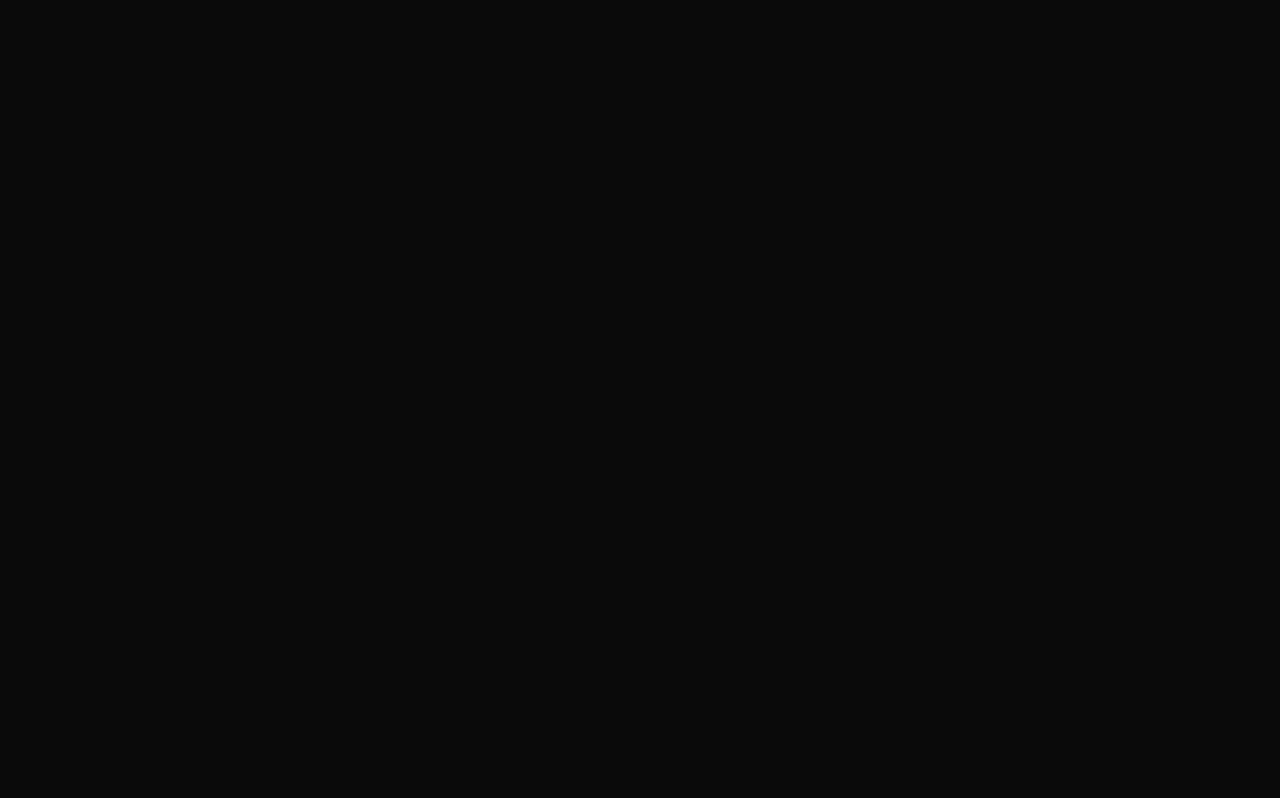
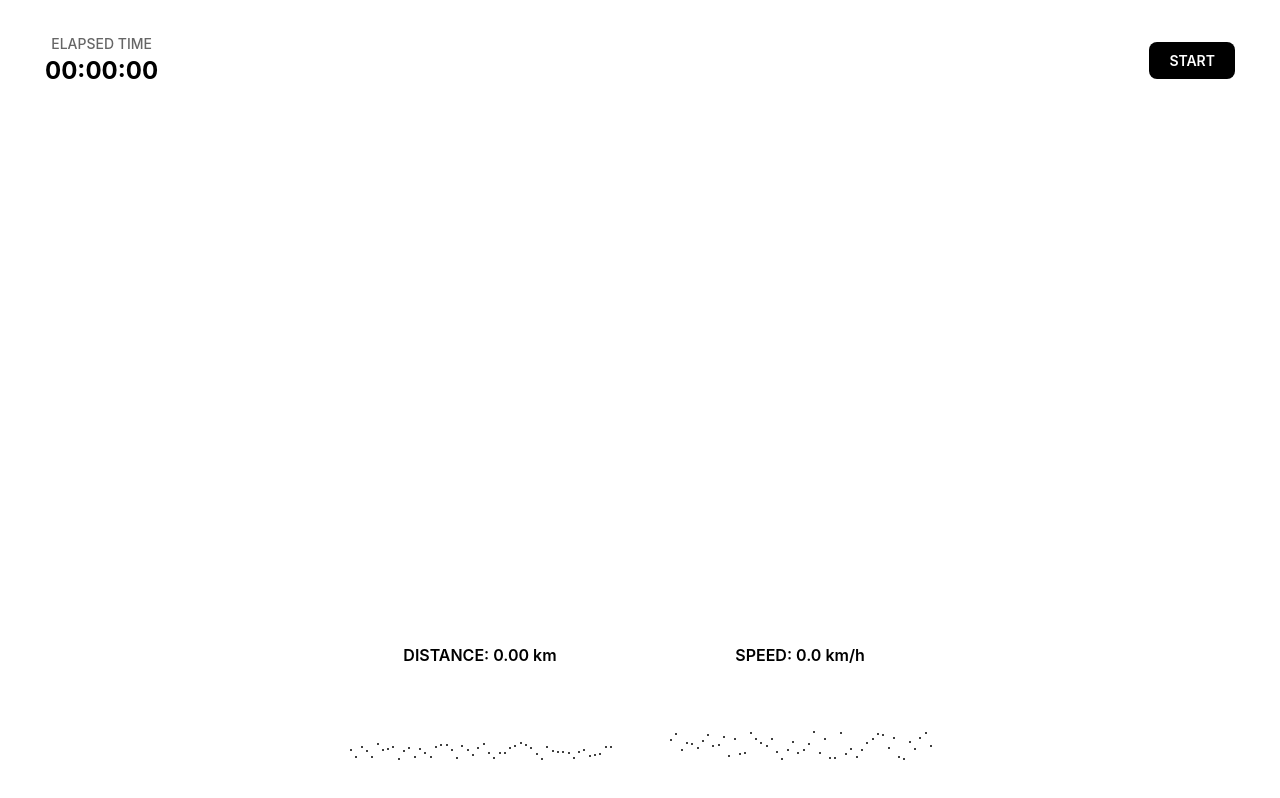
Before and after one commit to llanoajm/mirage-client, a React (Vite) app: page / in a window 1280 px wide. Built offline with nearby package versions, Linux system fonts and the light colour scheme; the HTML template or start-up script is replaced by a standard one.

Commit message:
nicer look

```diff
--- a/src/App.jsx
+++ b/src/App.jsx
@@ -1,47 +1,216 @@
 import GameControls from './GameControls'
 import WebView from './WebView'
+import { useState, useEffect } from 'react'
 
 function App() {
+  const [elapsedTime, setElapsedTime] = useState(0)
+  const [distance, setDistance] = useState(0)
+  const [speed, setSpeed] = useState(0)
+  const [isActive, setIsActive] = useState(false)
+
+  useEffect(() => {
+    let interval = null
+    if (isActive) {
+      interval = setInterval(() => {
+        setElapsedTime(prev => prev + 1)
+      }, 1000)
+    }
+    return () => clearInterval(interval)
+  }, [isActive])
+
+  const formatTime = (seconds) => {
+    const hrs = Math.floor(seconds / 3600)
+    const mins = Math.floor((seconds % 3600) / 60)
+    const secs = seconds % 60
+    return `${hrs.toString().padStart(2, '0')}:${mins.toString().padStart(2, '0')}:${secs.toString().padStart(2, '0')}`
+  }
+
+  const formatDistance = (meters) => {
+    return (meters / 1000).toFixed(2)
+  }
+
+  const formatSpeed = (speed) => {
+    return speed.toFixed(1)
+  }
+
+  // Mock data for graphs - in real app this would come from actual sensor data
+  const generateGraphData = (value, maxValue = 100) => {
+    return Array.from({ length: 50 }, (_, i) => ({
+      x: i,
+      y: Math.min(value + Math.random() * 10, maxValue)
+    }))
+  }
+
+  const distanceData = generateGraphData(distance, 50)
+  const speedData = generateGraphData(speed, 30)
+
   return (
     <div style={{
       width: '100vw',
       height: '100vh',
       position: 'relative',
-      background: '#0a0a0a',
-      overflow: 'hidden'
+      background: 'white',
+      overflow: 'hidden',
+      display: 'flex',
+      flexDirection: 'column'
     }}>
-      {/* Main Content */}
-      <WebView url="https://mirage.decart.ai/gameplay" />
-
-      {/* Game Controls Overlay */}
-      <GameControls />
-
-      {/* Header - Removed Pike Piker pill */}
-      {/* <div style={{
+      {/* Top Metrics Bar */}
+      <div style={{
         position: 'absolute',
         top: '20px',
-        left: '50%',
-        transform: 'translateX(-50%)',
-        background: 'rgba(0, 0, 0, 0.8)',
-        padding: '10px 30px',
-        borderRadius: '25px',
-        zIndex: 10,
-        backdropFilter: 'blur(10px)',
+        left: '20px',
+        right: '20px',
+        zIndex: 20,
         display: 'flex',
-        alignItems: 'center'
+        justifyContent: 'space-between',
+        alignItems: 'center',
+        background: 'white',
+        padding: '15px 25px',
+        borderRadius: '12px'
       }}>
-        <h1 style={{
-          fontSize: '24px',
-          fontWeight: 'bold',
-          background: 'linear-gradient(45deg, #00ff88, #00aaff)',
-          WebkitBackgroundClip: 'text',
-          WebkitTextFillColor: 'transparent',
-          backgroundClip: 'text',
-          margin: 0
+        {/* Timer */}
+        <div style={{ textAlign: 'center' }}>
+          <div style={{
+            fontSize: '14px',
+            color: '#666',
+            marginBottom: '4px',
+            fontWeight: '500'
+          }}>
+            ELAPSED TIME
+          </div>
+          <div style={{
+            fontSize: '24px',
+            fontWeight: 'bold',
+            color: '#000',
+            fontFamily: 'Inter, -apple-system, BlinkMacSystemFont, sans-serif'
+          }}>
+            {formatTime(elapsedTime)}
+          </div>
+        </div>
+
+        {/* Start/Stop Button */}
+        <button
+          onClick={() => setIsActive(!isActive)}
+          style={{
+            background: isActive ? '#ff4444' : '#000',
+            color: 'white',
+            border: 'none',
+            padding: '10px 20px',
+            borderRadius: '8px',
+            fontSize: '14px',
+            fontWeight: '600',
+            cursor: 'pointer',
+            transition: 'all 0.2s ease',
+            fontFamily: 'Inter, -apple-system, BlinkMacSystemFont, sans-serif'
+          }}
+        >
+          {isActive ? 'STOP' : 'START'}
+        </button>
+      </div>
+
+      {/* Main Content Area */}
+      <div style={{
+        flex: 1,
+        display: 'flex',
+        flexDirection: 'column',
+        marginTop: '80px',
+        padding: '20px',
+        gap: '20px'
+      }}>
+        {/* Central Video - Larger */}
+        <div style={{
+          flex: 1,
+          position: 'relative',
+          borderRadius: '12px',
+          overflow: 'hidden',
+          minHeight: '60vh'
         }}>
-          Piker Piker
-        </h1>
-      </div> */}
+          <WebView url="https://mirage.decart.ai/gameplay" />
+        </div>
+
+        {/* Bottom Metrics Row */}
+        <div style={{
+          display: 'flex',
+          gap: '20px',
+          justifyContent: 'center'
+        }}>
+          {/* Distance Graph */}
+          <div style={{
+            background: 'white',
+            borderRadius: '12px',
+            padding: '20px',
+            width: '300px'
+          }}>
+            <div style={{
+              fontSize: '16px',
+              fontWeight: '600',
+              color: '#000',
+              marginBottom: '15px',
+              textAlign: 'center',
+              fontFamily: 'Inter, -apple-system, BlinkMacSystemFont, sans-serif'
+            }}>
+              DISTANCE: {formatDistance(distance)} km
+            </div>
+            <div style={{
+              height: '80px',
+              position: 'relative'
+            }}>
+              {distanceData.map((point, i) => (
+                <div
+                  key={i}
+                  style={{
+                    position: 'absolute',
+                    left: `${(point.x / 49) * 100}%`,
+                    bottom: `${(point.y / 50) * 100}%`,
+                    width: '2px',
+                    height: '2px',
+                    background: '#000',
+                    borderRadius: '50%'
+                  }}
+                />
+              ))}
+            </div>
+          </div>
+
+          {/* Speed Graph */}
+          <div style={{
+            background: 'white',
+            borderRadius: '12px',
+            padding: '20px',
+            width: '300px'
+          }}>
+            <div style={{
+              fontSize: '16px',
+              fontWeight: '600',
+              color: '#000',
+              marginBottom: '15px',
+              textAlign: 'center',
+              fontFamily: 'Inter, -apple-system, BlinkMacSystemFont, sans-serif'
+            }}>
+              SPEED: {formatSpeed(speed)} km/h
+            </div>
+            <div style={{
+              height: '80px',
+              position: 'relative'
+            }}>
+              {speedData.map((point, i) => (
+                <div
+                  key={i}
+                  style={{
+                    position: 'absolute',
+                    left: `${(point.x / 49) * 100}%`,
+                    bottom: `${(point.y / 30) * 100}%`,
+                    width: '2px',
+                    height: '2px',
+                    background: '#000',
+                    borderRadius: '50%'
+                  }}
+                />
+              ))}
+            </div>
+          </div>
+        </div>
+      </div>
     </div>
   )
 }
```
